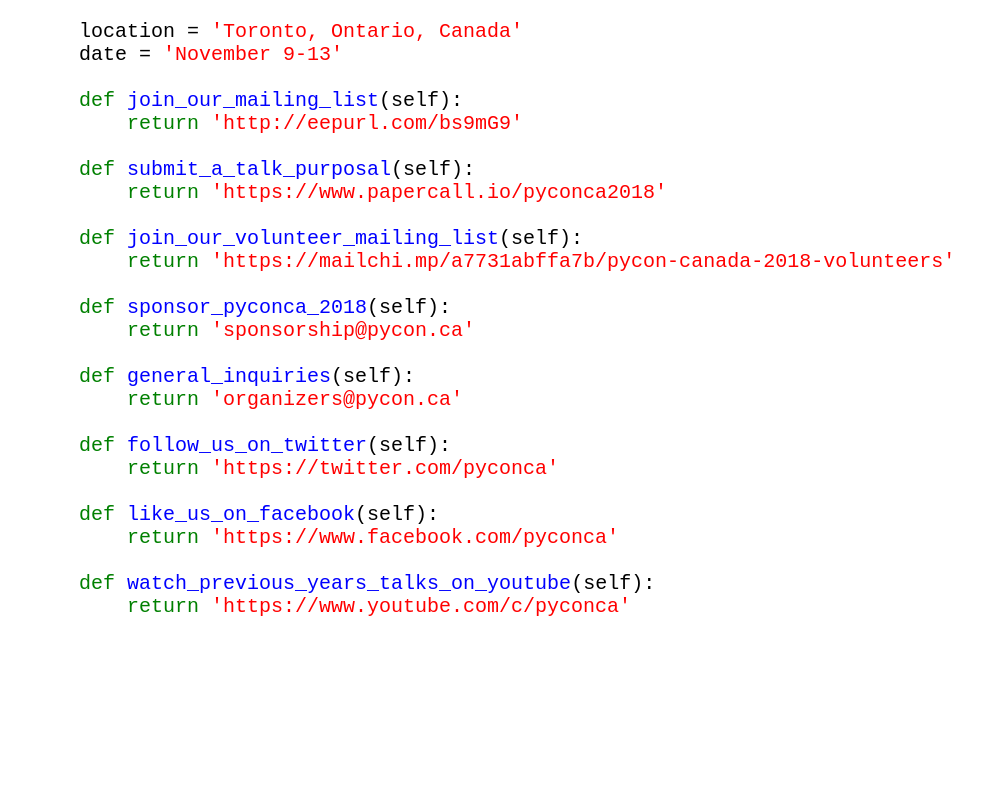
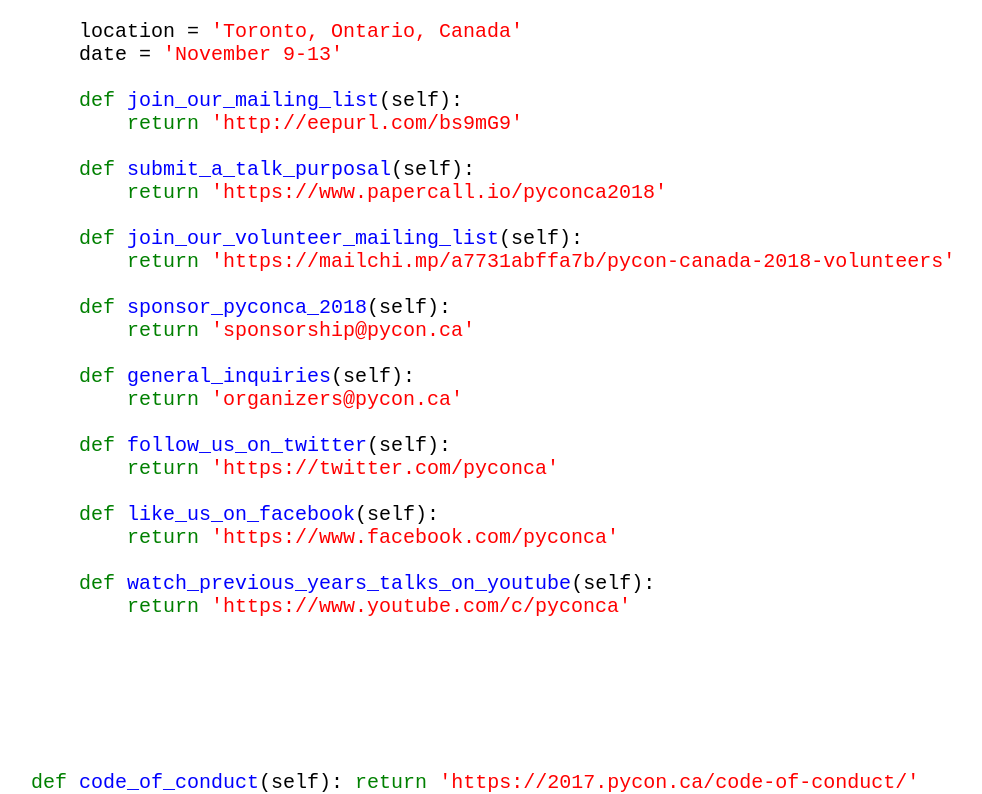
Before and after one commit to pyconca/2018-web, a website: page src/index.html in a window 1280 px wide. Shown: the part 69-863 px from the top of the page, without its empty margins (1-983 px from the left). Before the commit the page ends 820 px from the top, so only its background shows below. Drawn offline with nearby package versions, Linux system fonts and the light colour scheme; files that its build step writes are made by us from their sources.

Commit message:
Update index.html

```diff
--- a/src/index.html
+++ b/src/index.html
@@ -36,5 +36,8 @@
 
     <a href="https://www.youtube.com/c/pyconca" title="Watch previous year's on YouTube"><span class="code-a">def</span> <span class="code-b">watch_previous_years_talks_on_youtube</span><span class="code-d">(self):</span>
         <span class="code-a">return</span> <span class="code-c">'https://www.youtube.com/c/pyconca'</span></a></code></pre>
+
+    <a href="https://2017.pycon.ca/code-of-conduct/" title="Code of Conduct"><span class="code-a">def</span> <span class="code-b">code_of_conduct</span><span class="code-d">(self):</span>
+        <span class="code-a">return</span> <span class="code-c">'https://2017.pycon.ca/code-of-conduct/'</span></a></code></pre>
     </body>
 </html>
```
